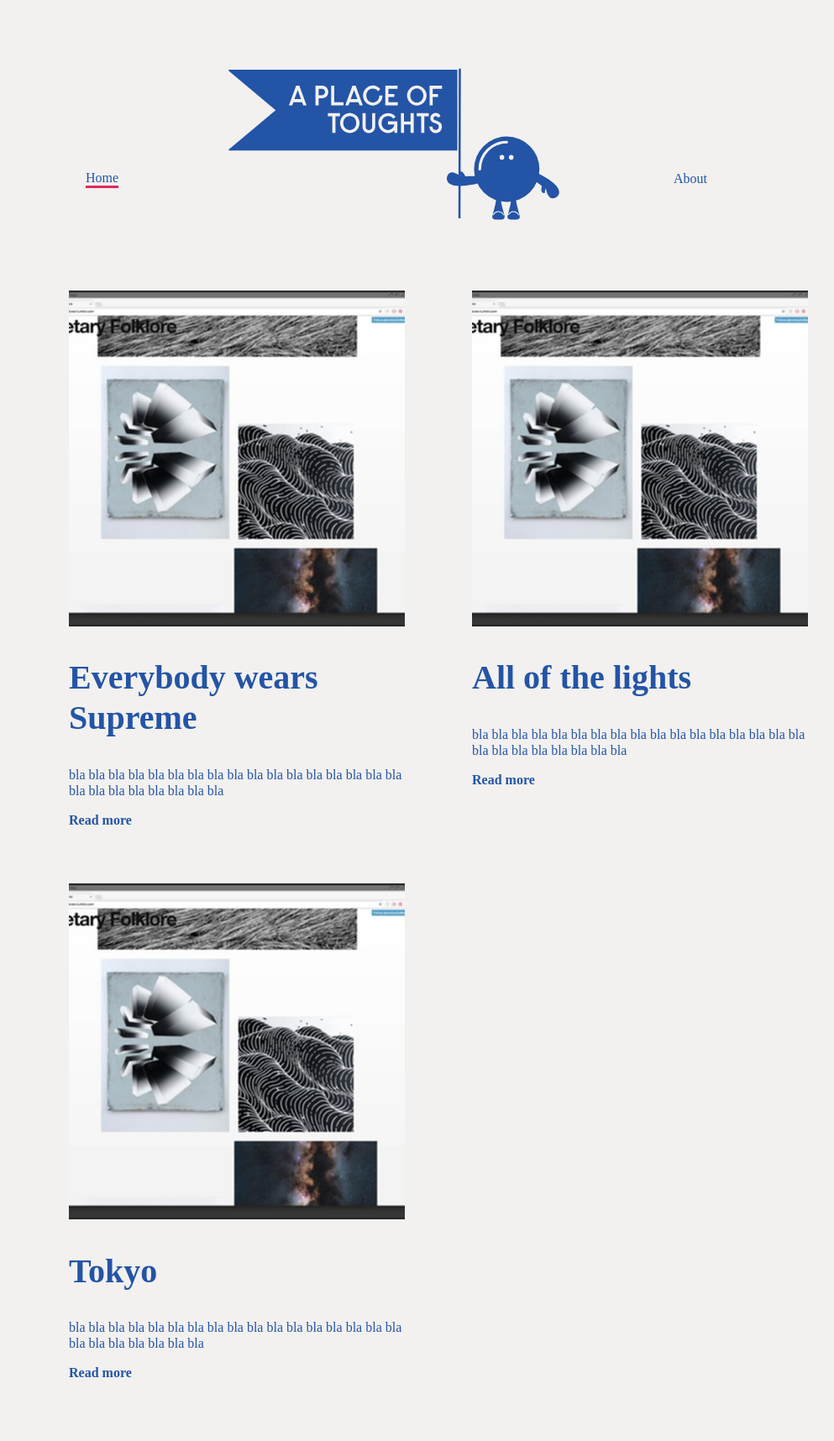
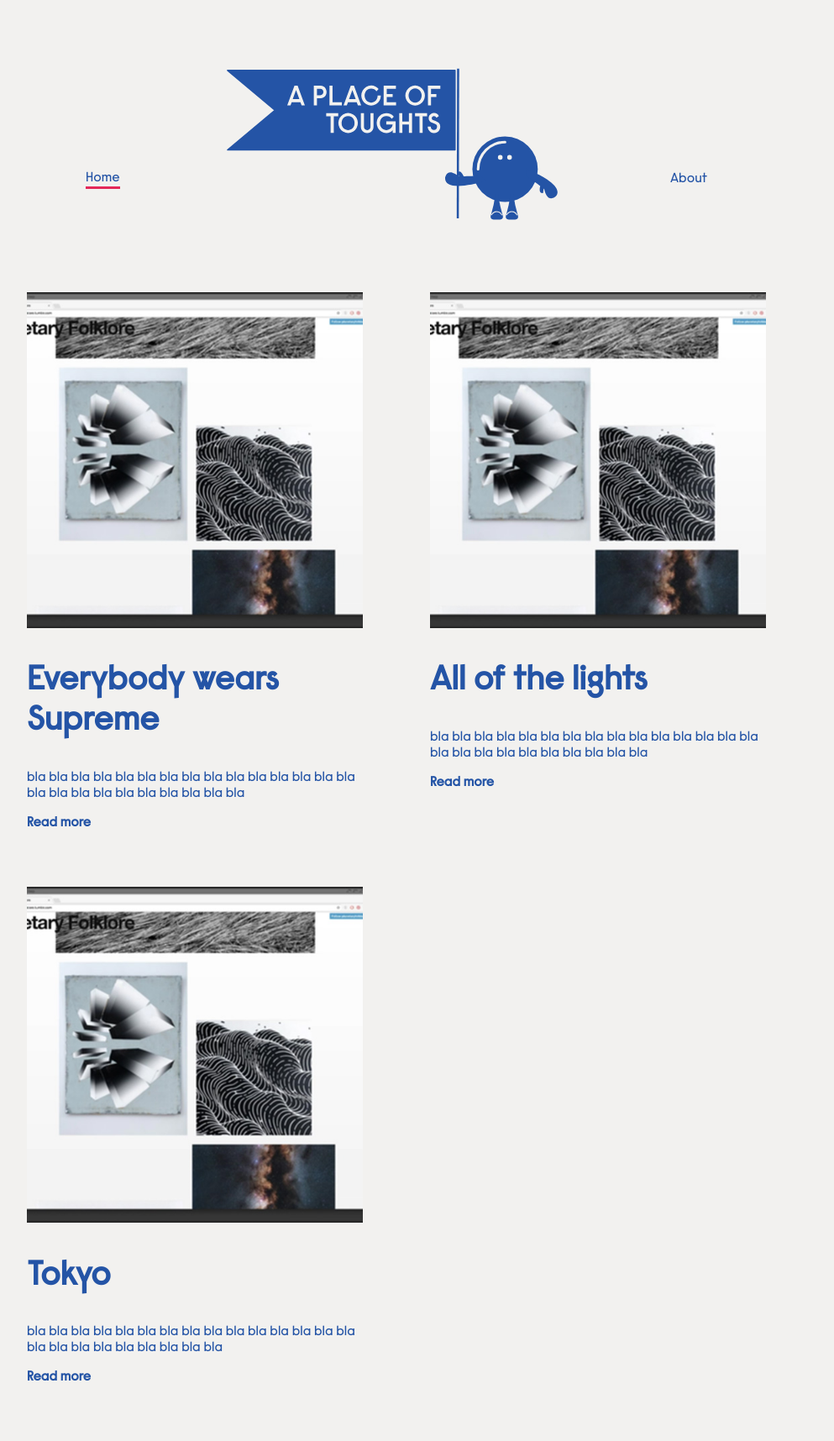
Before and after one commit to emho-lab/journal, a Jekyll site: the page built from index.html, in a window 1280 px wide. Shown: the whole page at 84% size, without its empty margins (168-1161 px from the left). Built offline with Jekyll 4.4.1, drawn with Linux system fonts in a browser that asks for light colours.

Commit message:
Updated App

```diff
--- a/assets/css/app.scss
+++ b/assets/css/app.scss
@@ -19,11 +19,12 @@
   }
 
 
-
+$break-small: 320px;
+$break-large: 1200px;
 $background:#f2f1ef;
 $blue:#2454a6;
 $red:#e42759;
-$typography: Raisonne;
+$typography: Raisonne Regular;
 
 body {
     background-color: $background;
@@ -53,7 +54,6 @@
 header {
 display: flex;
 flex-wrap: nowrap;
-align-items: center;
 justify-content: space-between;
 align-items: center;
 }
@@ -62,6 +62,7 @@
 
 section {
     margin: 0 0 0 0;
+    align-items: center;
 }
 
 a {
@@ -75,10 +76,11 @@
 border-bottom: 3px solid $red;
 }
 
+
+
 img {
  max-width: 780px;
 }
-
 
 
 p.read-more {
@@ -86,11 +88,21 @@
     padding-bottom: 50px;
 }
 
+
+
+
+
 div.blog-posts {
-    max-width: 540px;
+  @media screen and (min-width: $break-large) {
     display: grid;
     grid-template-columns: 1fr 1fr;
     grid-column-gap: 80px;
+    justify-content: center;
+  }
+  @media screen and (max-width: $break-small) {
+    display: flex;
+    flex-wrap: nowrap;
+  }
 
 }
 
```
